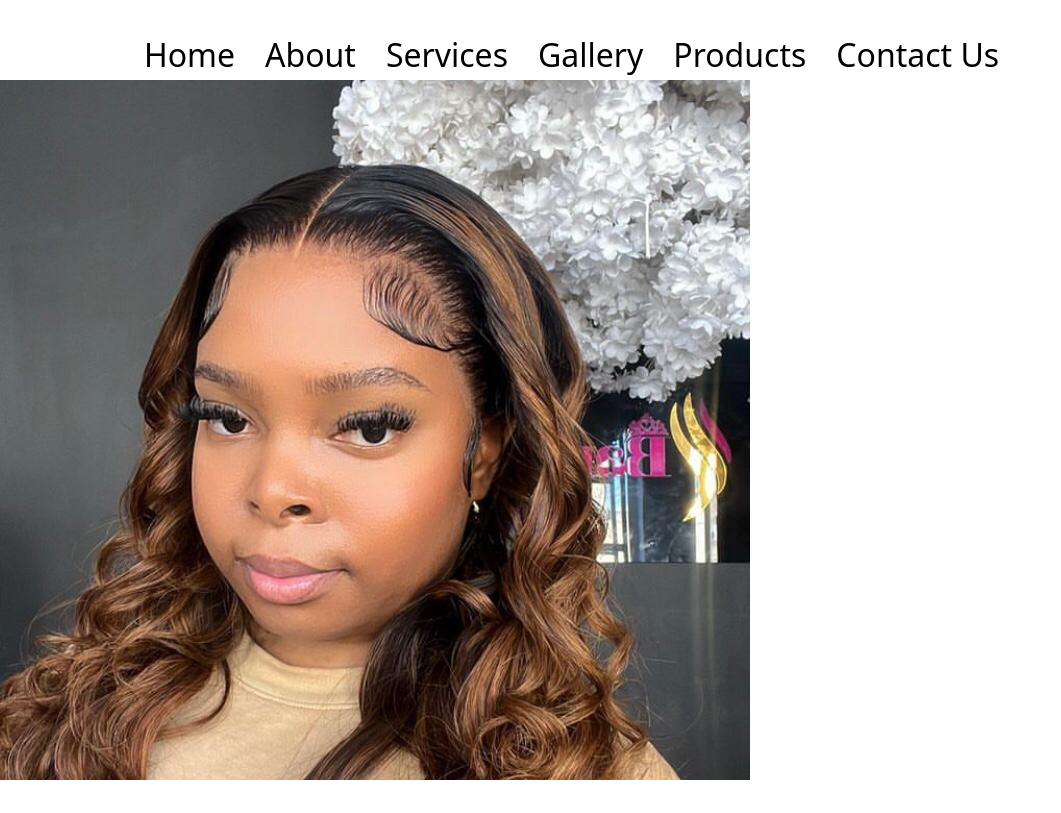
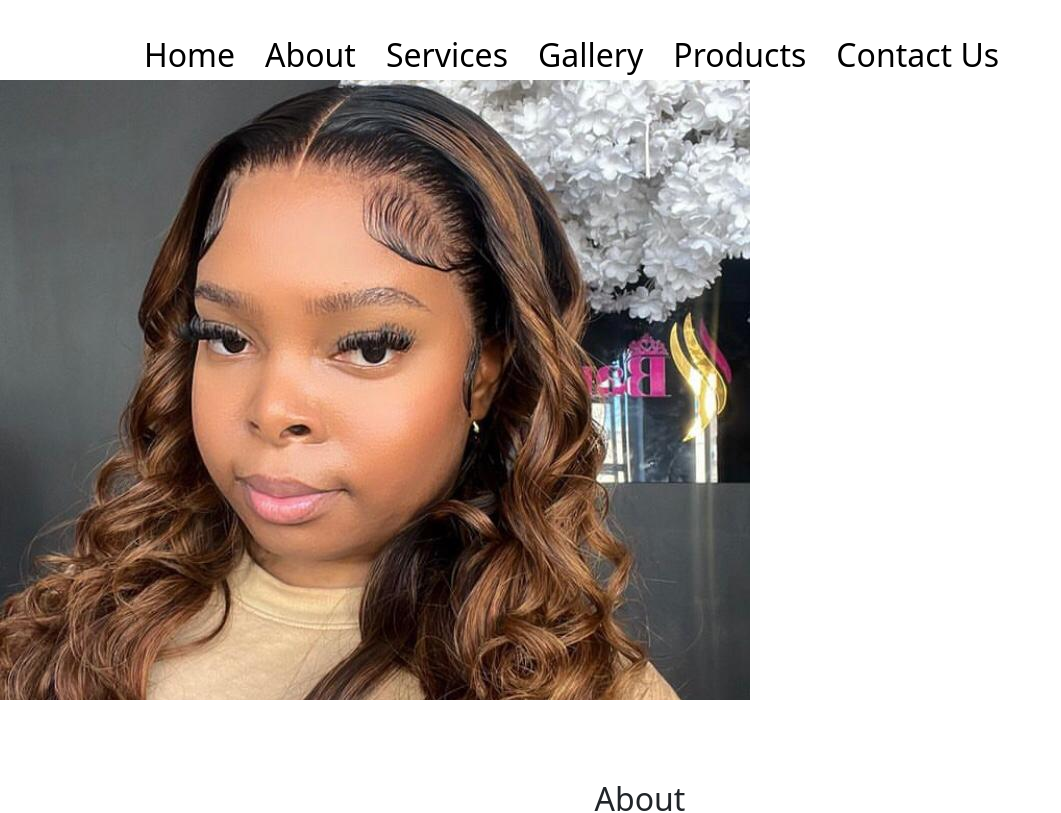
Before and after one commit to Luvuyotafeni/Salon, a React (Create React App) app: page / in a window 1280 px wide. Shown: the top 813 px of the page, without its empty margins (0-1061 px from the left). Built offline with nearby package versions, Linux system fonts and the light colour scheme.

Commit message:
fixed header

```diff
--- a/src/components/Header/Header.css
+++ b/src/components/Header/Header.css
@@ -3,17 +3,21 @@ header {
     line-height: 10vh;
     width: 100%;
     background-color: white;
+    position: fixed;
+    z-index: 999;
   }
 
   header ul {
     display: flex;
     flex-direction: row;
+
   }
   header ul li {
     margin-left: 30px;
     font-size: 2rem;
     display: flex;
     flex-direction: row;
+    margin-bottom: 5px;
   }
   header ul li a{
     text-decoration: none;
```
